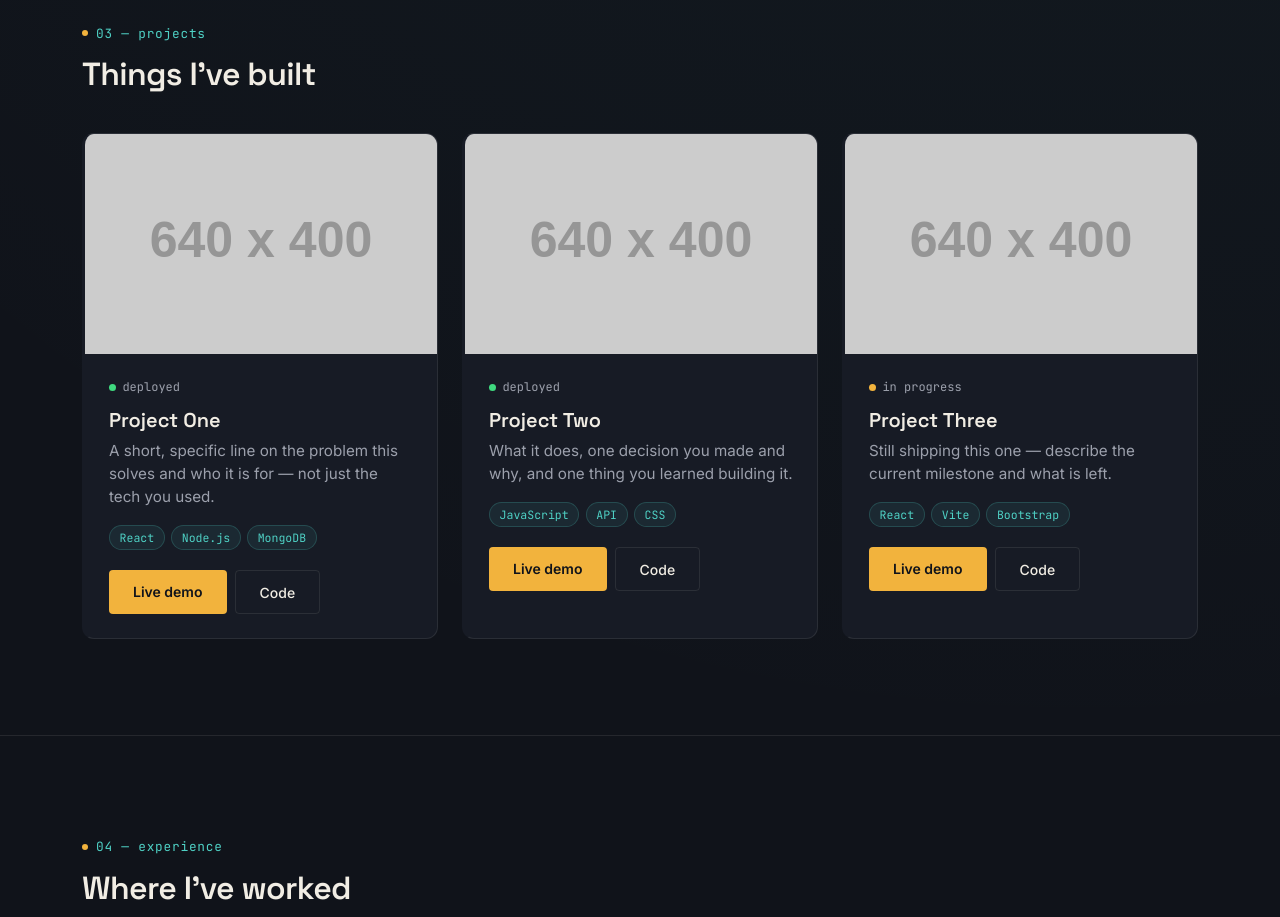
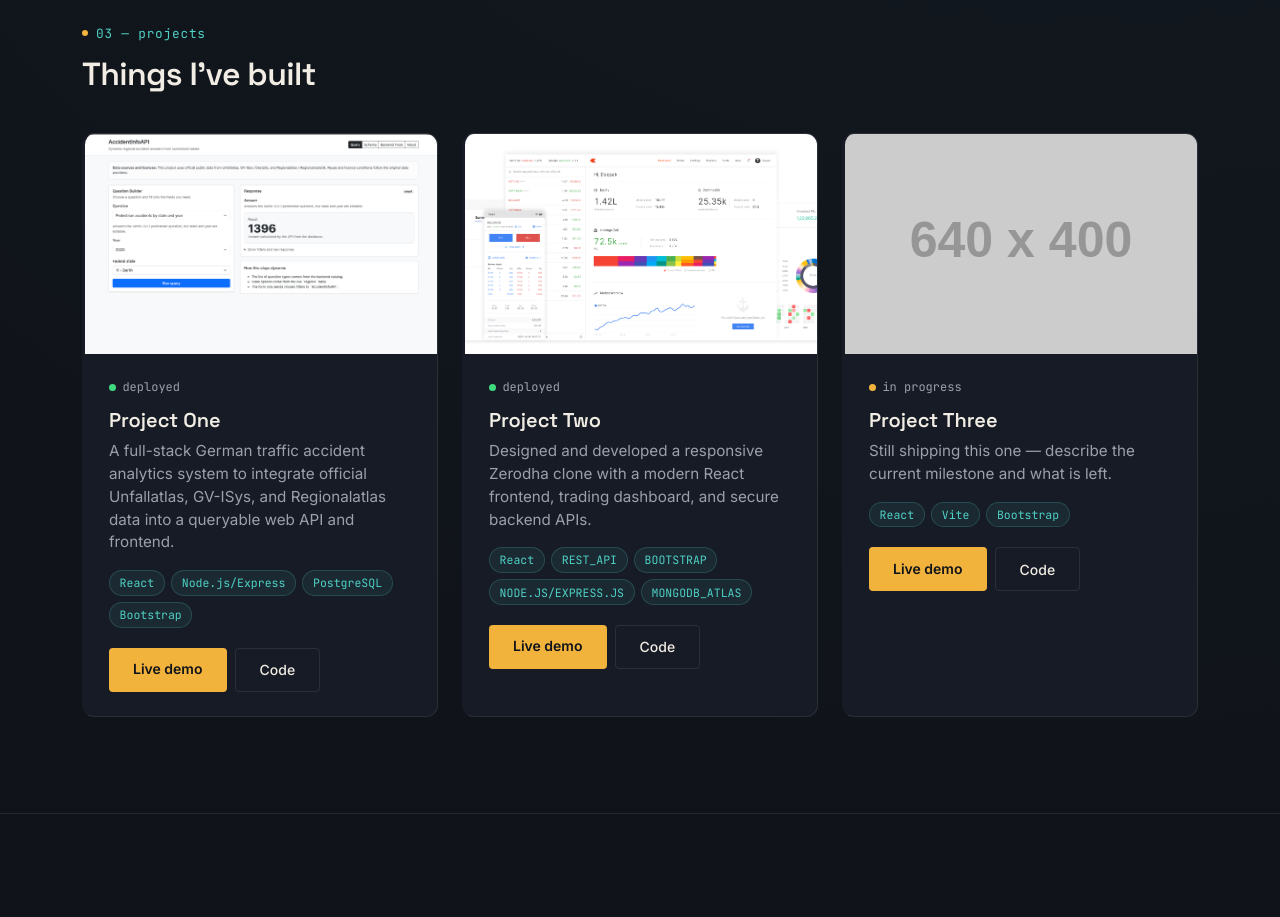
Before and after one commit to Alwalid-Akash/portfolio, a React (Vite) app: page / in a window 1280 px wide. Shown: the part 1900-2817 px from the top of the page. Built offline with nearby package versions, Linux system fonts and the light colour scheme.

Commit message:
add project

```diff
--- a/src/data/projects.js
+++ b/src/data/projects.js
@@ -1,28 +1,29 @@
 // Add/edit your projects here. Each object maps directly to a project card.
 // status: "live" (deployed, has a demo link) or "progress" (still building)
-
+import HomeHero from "../assets/images/homeHero.png";
+import img from "../assets/images/img.png";
 const projects = [
   {
     id: 1,
     title: 'Project One',
     description:
-      'A short, specific line on the problem this solves and who it is for — not just the tech you used.',
-    image: 'https://placehold.co/640x400/1F2432/9CA0AC?text=Project+One',
-    tags: ['React', 'Node.js', 'MongoDB'],
+      'A full-stack German traffic accident analytics system to integrate official Unfallatlas, GV-ISys, and Regionalatlas data into a queryable web API and frontend.',
+    image: img,
+    tags: ['React', 'Node.js/Express', 'PostgreSQL', 'Bootstrap'],
     status: 'live',
-    liveLink: '#',
-    githubLink: '#',
+    liveLink: 'https://german-traffic-data.vercel.app/',
+    githubLink: 'https://github.com/Alwalid-Akash/German_traffic_data',
   },
   {
     id: 2,
     title: 'Project Two',
     description:
-      'What it does, one decision you made and why, and one thing you learned building it.',
-    image: 'https://placehold.co/640x400/1F2432/9CA0AC?text=Project+Two',
-    tags: ['JavaScript', 'API', 'CSS'],
+      'Designed and developed a responsive Zerodha clone with a modern React frontend, trading dashboard, and secure backend APIs.',
+    image: HomeHero,
+    tags: ['React ', 'REST_API', 'BOOTSTRAP', 'NODE.JS/EXPRESS.JS', 'MONGODB_ATLAS'],
     status: 'live',
-    liveLink: '#',
-    githubLink: '#',
+    liveLink: "https://zerodha-website-ecru.vercel.app",
+    githubLink: "https://github.com/Alwalid-Akash/ZERODHA_WEBSITE",
   },
   {
     id: 3,
```
Also changed, not shown: src/assets/images/homeHero.png (added), src/assets/images/img.png (added).
